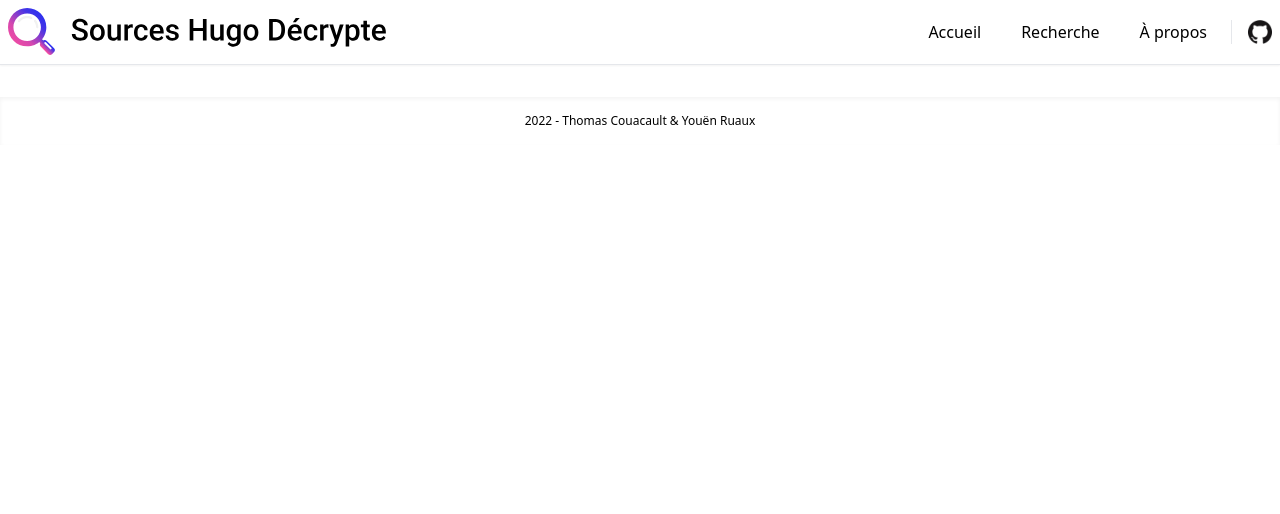
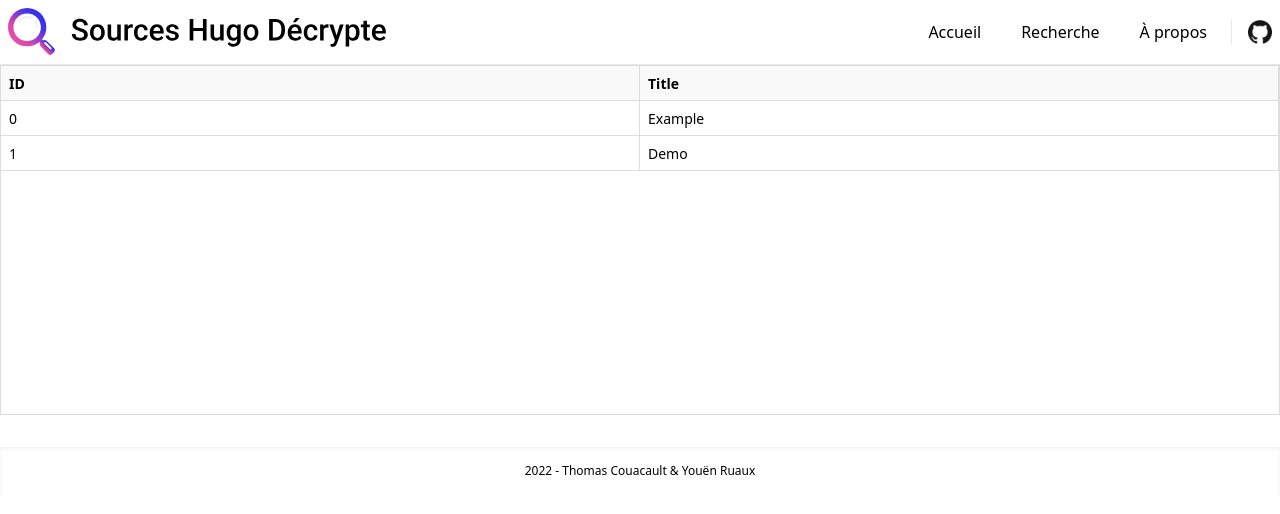
Before and after one commit to Sources-Hugo-Decrypte/sources-hugo-decrypte-web, a React (Create React App) app: page /allsources in a window 1280 px wide. Shown: the top 514 px of the page. Built offline with nearby package versions, Linux system fonts and the light colour scheme.

Commit message:
add all sources page

```diff
--- a/package.json
+++ b/package.json
@@ -16,6 +16,7 @@
     "postgres": "^1.0.2",
     "react": "^17.0.2",
     "react-chartjs-2": "^4.0.0",
+    "react-data-grid": "^7.0.0-canary.30",
     "react-dom": "^17.0.2",
     "react-router-dom": "^6.0.0",
     "react-scripts": "5.0.0",
--- /dev/null
+++ b/src/Components/AllSources/AllSources.tsx
@@ -0,0 +1,65 @@
+
+import DataGrid from 'react-data-grid';
+
+function AllSources() {
+
+  const columns = [
+    { key: 'id', name: 'ID' },
+    { key: 'title', name: 'Title' }
+  ];
+
+  const rows = [
+    { id: 0, title: 'Example' },
+    { id: 1, title: 'Demo' }
+  ];
+
+  return <DataGrid
+            columns={columns}
+            rows={rows}
+        />;
+}
+
+export default AllSources;
+
+/*
+import ReactDataGrid from "react-data-grid";
+import "./styles.css";
+
+function AllSources(){
+
+    const columns = [
+    { key: "id", name: "ID", editable: true },
+    { key: "title", name: "Title", editable: true },
+    { key: "complete", name: "Complete", editable: true }
+    ];
+
+    const rows = [
+    { id: 0, title: "Task 1", complete: 20 },
+    { id: 1, title: "Task 2", complete: 40 },
+    { id: 2, title: "Task 3", complete: 60 }
+    ];
+
+    var state = { rows };
+
+    /*function onGridRowsUpdated = ({ fromRow, toRow, updated }) => {
+        setState(state => {
+            const rows = state.rows.slice();
+            for (let i = fromRow; i <= toRow; i++) {
+                rows[i] = { ...rows[i], ...updated };
+            }
+        return { rows };
+        });
+    };
+    return (
+        <ReactDataGrid
+            columns={columns}
+            rowsCount={3}
+            rowGetter={i => state.rows[i]}
+            //onGridRowsUpdated={this.onGridRowsUpdated}
+            enableCellSelect={true}
+        />
+    );
+}
+
+export default AllSources;
+*/
--- a/src/Components/Top10/Top10.tsx
+++ b/src/Components/Top10/Top10.tsx
@@ -67,7 +67,7 @@ function Top10(rawData: Top10Data) {
   return <section className="m-4 md:w-2/3 md:mx-auto md:my-16">
     <SectionTitle title="Top 10 des sources" />
     <p className="mb-4 text-sm text-gray-700">
-      Ce graphique présente le nombre de liens cités par source depuis le 20/12/2015. Pour voir l’ensemble des sources <a href="/" className="underline">cliquez-ici</a>.
+      Ce graphique présente le nombre de liens cités par source depuis le 20/12/2015. Pour voir l’ensemble des sources <a href="/allsources" className="underline">cliquez-ici</a>.
     </p>
     <Bar options={options} data={barData} className="shadow-md rounded md:p-5"/>
   </section>;
--- a/src/index.tsx
+++ b/src/index.tsx
@@ -5,6 +5,7 @@ import Header from './Components/Header/Header';
 import Footer from './Components/Footer/Footer';
 import Home from './Components/Home/Home';
 import About from './Components/About/About';
+import AllSources from './Components/AllSources/AllSources';
 import reportWebVitals from './reportWebVitals';
 import { BrowserRouter, Route, Routes } from "react-router-dom";
 
@@ -15,6 +16,7 @@ ReactDOM.render(
       <Routes>
         <Route path="/" element={<Home />} />
         <Route path="/about" element={<About />} />
+        <Route path="/allsources" element={<AllSources />} />
       </Routes>
       <Footer />
     </BrowserRouter>
```
Also changed, not shown: 1 other file (tests, documents, lock files or other folders).
